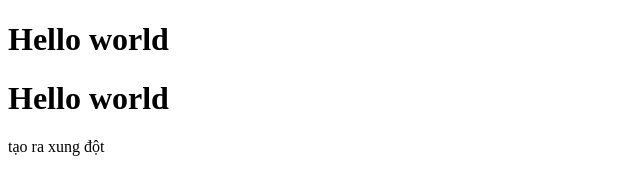
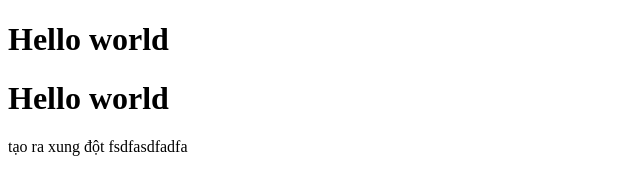
Before and after one commit to gaconn/project1, a plain HTML site: page index.html in a window 1280 px wide. Shown: the whole page, without its empty margins (0-640 px from the left). Drawn offline with Linux system fonts and the light colour scheme.

Commit message:
them blabla

```diff
--- a/index.html
+++ b/index.html
@@ -9,6 +9,6 @@
 <body>
     <h1>Hello world</h1>
     <h1>Hello world</h1>
-    <p>tạo ra xung đột</p>
+    <p>tạo ra xung đột fsdfasdfadfa</p>
 </body>
 </html>
```
